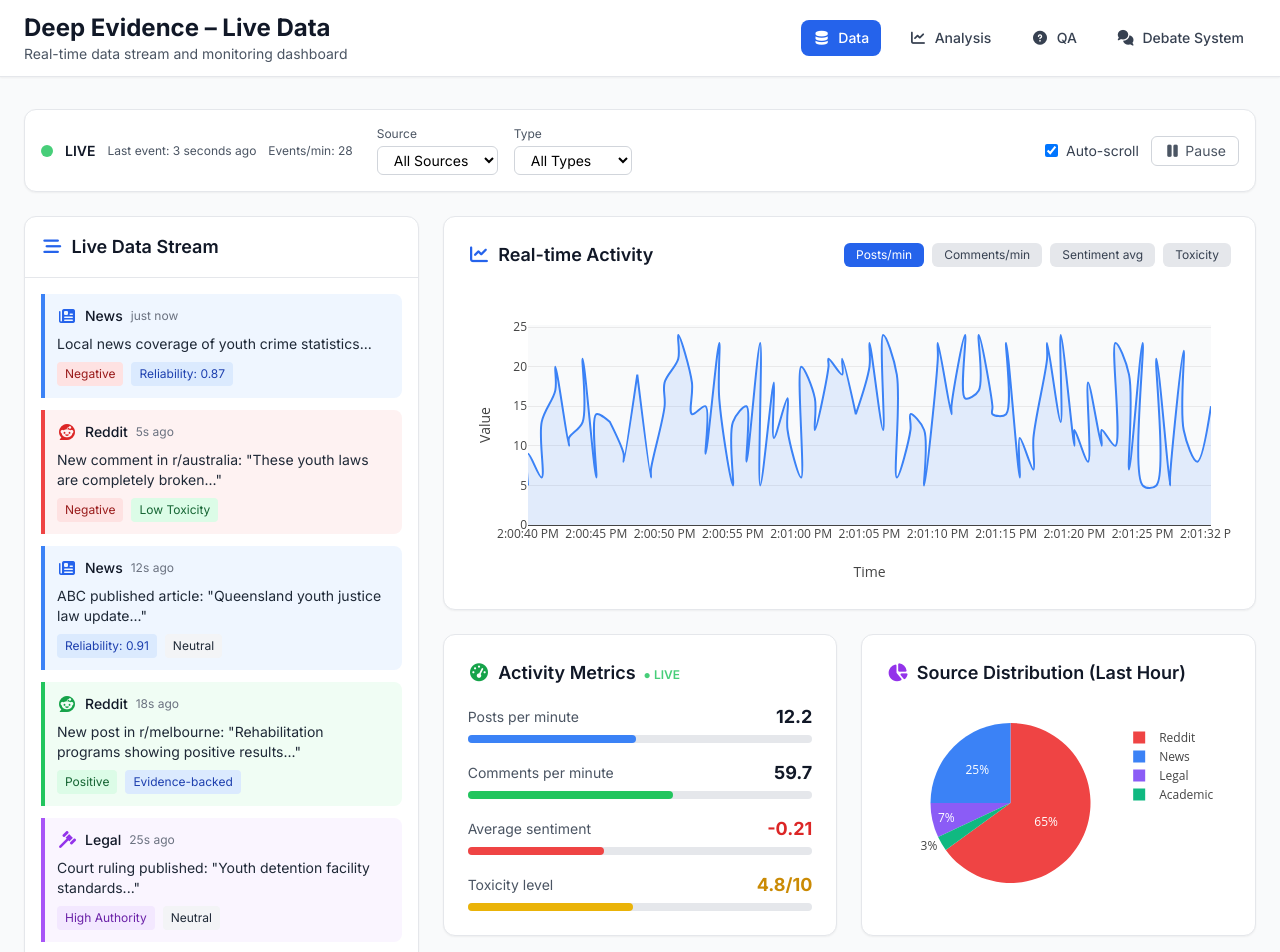
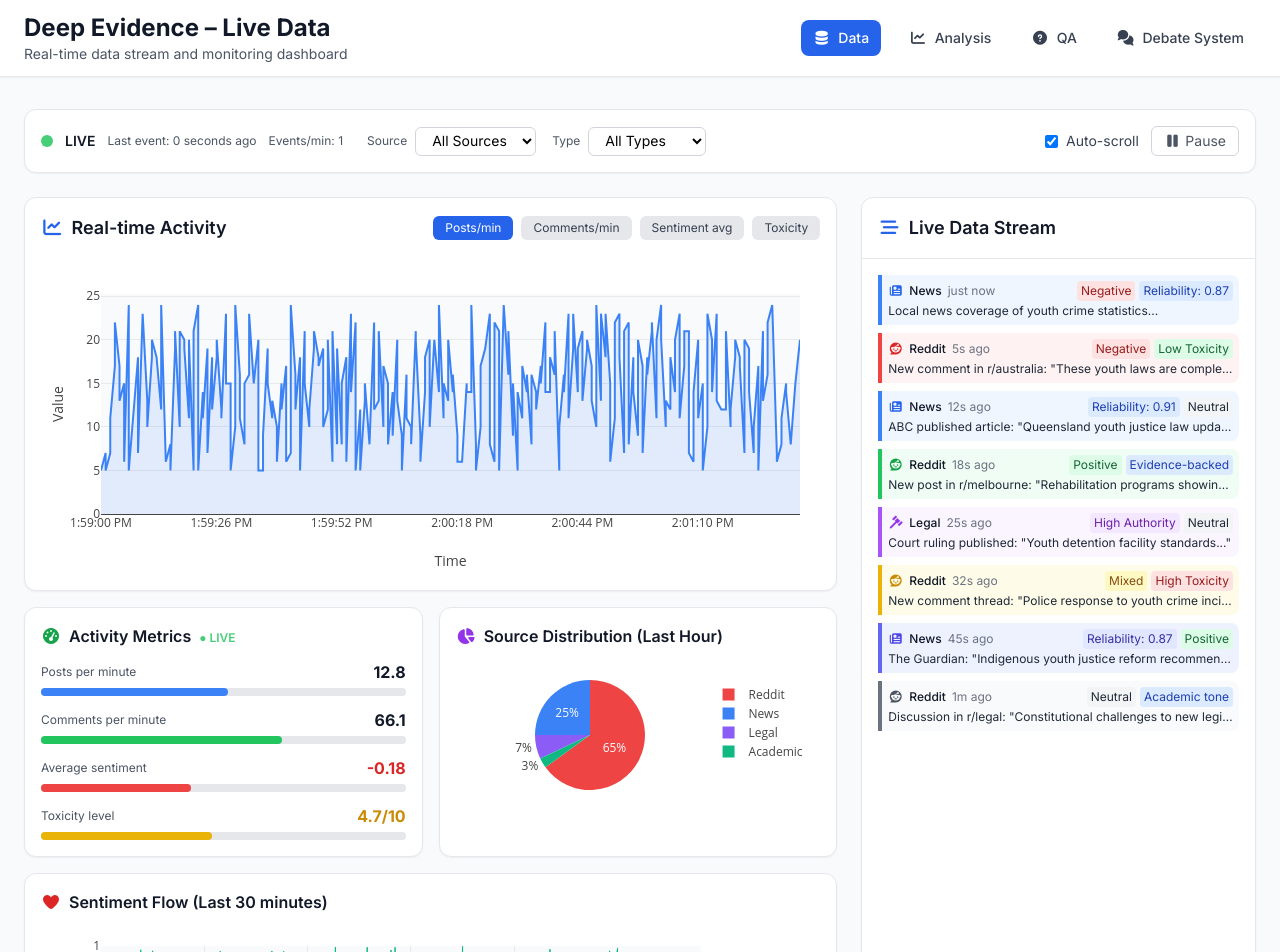
Before and after one commit to phamhyta/crime, a React (Vite) app: page / in a window 1280 px wide. Shown: the top 952 px of the page. Built offline with nearby package versions, Linux system fonts and the light colour scheme.

Commit message:
feat: enhance DataPage component with event tracking and improved metrics display

```diff
--- a/src/pages/DataPage.jsx
+++ b/src/pages/DataPage.jsx
@@ -6,6 +6,9 @@ function DataPage() {
   const [autoScroll, setAutoScroll] = useState(true)
   const [isPaused, setIsPaused] = useState(false)
   const [activeMetric, setActiveMetric] = useState('posts')
+  const [lastEventTime, setLastEventTime] = useState(Date.now())
+  const [eventsPerMin, setEventsPerMin] = useState(28)
+  const [eventTimestamps, setEventTimestamps] = useState([])
   const [metrics, setMetrics] = useState({
     postsPerMin: 12.5,
     commentsPerMin: 47.2,
@@ -129,6 +132,15 @@ function DataPage() {
     return source.charAt(0).toUpperCase() + source.slice(1)
   }
 
+  const getTimeAgo = (timestamp) => {
+    const seconds = Math.floor((Date.now() - timestamp) / 1000)
+    if (seconds < 60) return `${seconds} second${seconds !== 1 ? 's' : ''} ago`
+    const minutes = Math.floor(seconds / 60)
+    if (minutes < 60) return `${minutes} minute${minutes !== 1 ? 's' : ''} ago`
+    const hours = Math.floor(minutes / 60)
+    return `${hours} hour${hours !== 1 ? 's' : ''} ago`
+  }
+
   useEffect(() => {
     // Initialize data
     const timeData = []
@@ -137,8 +149,8 @@ function DataPage() {
     const sentimentData = []
     const toxicityData = []
 
-    for (let i = 0; i < 100; i++) {
-      timeData.push(new Date(Date.now() - (100 - i) * 500).toLocaleTimeString())
+    for (let i = 0; i < 300; i++) {
+      timeData.push(new Date(Date.now() - (300 - i) * 500).toLocaleTimeString())
       postsData.push(Math.floor(Math.random() * 20) + 5)
       commentsData.push(Math.floor(Math.random() * 80) + 20)
       sentimentData.push((Math.random() - 0.5) * 2)
@@ -175,7 +187,7 @@ function DataPage() {
         type: 'scatter',
         mode: 'lines',
         fill: 'tozeroy',
-        line: { color: '#10b981', width: 1, shape: 'spline' },
+        line: { color: '#10b981', width: 1 },
         fillcolor: 'rgba(16, 185, 129, 0.3)'
       }, {
         x: timeData,
@@ -184,10 +196,10 @@ function DataPage() {
         type: 'scatter',
         mode: 'lines',
         fill: 'tozeroy',
-        line: { color: '#ef4444', width: 1, shape: 'spline' },
+        line: { color: '#ef4444', width: 1 },
         fillcolor: 'rgba(239, 68, 68, 0.3)'
       }], {
-        xaxis: { title: 'Time', nticks: 10 },
+        xaxis: { title: 'Time', nticks: 6 },
         yaxis: { title: 'Sentiment Score', range: [-1, 1] },
         margin: { t: 20, r: 20, b: 60, l: 60 },
         plot_bgcolor: '#f9fafb',
@@ -238,13 +250,13 @@ function DataPage() {
       y: data,
       type: 'scatter',
       mode: 'lines',
-      line: { color: color, width: 2, shape: 'spline' },
+      line: { color: color, width: 2 },
       fill: 'tozeroy',
       fillcolor: color + '20',
       name: title
     }], {
       title: title,
-      xaxis: { title: 'Time', showgrid: false, nticks: 10 },
+      xaxis: { title: 'Time', showgrid: false, nticks: 6 },
       yaxis: { title: 'Value' },
       margin: { t: 40, r: 20, b: 60, l: 60 },
       plot_bgcolor: '#f9fafb',
@@ -252,6 +264,21 @@ function DataPage() {
       showlegend: false
     }, { responsive: true, displayModeBar: false })
   }, [activeMetric])
+
+  // Update last event time display and events per minute
+  useEffect(() => {
+    if (isPaused) return
+
+    const interval = setInterval(() => {
+      // Calculate events per minute from timestamps in last 60 seconds
+      const now = Date.now()
+      const oneMinuteAgo = now - 60000
+      const recentEvents = eventTimestamps.filter(timestamp => timestamp > oneMinuteAgo)
+      setEventsPerMin(recentEvents.length)
+    }, 1000)
+
+    return () => clearInterval(interval)
+  }, [isPaused, lastEventTime, eventTimestamps])
 
   // Live update interval with random delay
   useEffect(() => {
@@ -276,8 +303,12 @@ function DataPage() {
       sentimentDataRef.current.push(newSentiment)
       toxicityDataRef.current.push(newToxicity)
 
-      // Keep only last 100 points
-      if (timeDataRef.current.length > 100) {
+      // Update last event time for each data update
+      const now = Date.now()
+      setLastEventTime(now)
+
+      // Keep only last 300 points
+      if (timeDataRef.current.length > 300) {
         timeDataRef.current.shift()
         postsDataRef.current.shift()
         commentsDataRef.current.shift()
@@ -301,11 +332,11 @@ function DataPage() {
           y: data,
           type: 'scatter',
           mode: 'lines',
-          line: { color: color, width: 2, shape: 'spline' },
+          line: { color: color, width: 2 },
           fill: 'tozeroy',
           fillcolor: color + '20'
         }], {
-          xaxis: { title: 'Time', showgrid: false, nticks: 10 },
+          xaxis: { title: 'Time', showgrid: false, nticks: 6 },
           yaxis: { title: 'Value' },
           margin: { t: 40, r: 20, b: 60, l: 60 },
           plot_bgcolor: '#f9fafb',
@@ -324,7 +355,7 @@ function DataPage() {
           type: 'scatter',
           mode: 'lines',
           fill: 'tozeroy',
-          line: { color: '#10b981', width: 1, shape: 'spline' },
+          line: { color: '#10b981', width: 1 },
           fillcolor: 'rgba(16, 185, 129, 0.3)'
         }, {
           x: [...timeDataRef.current],
@@ -333,10 +364,10 @@ function DataPage() {
           type: 'scatter',
           mode: 'lines',
           fill: 'tozeroy',
-          line: { color: '#ef4444', width: 1, shape: 'spline' },
+          line: { color: '#ef4444', width: 1 },
           fillcolor: 'rgba(239, 68, 68, 0.3)'
         }], {
-          xaxis: { title: 'Time', nticks: 10 },
+          xaxis: { title: 'Time', nticks: 6 },
           yaxis: { title: 'Sentiment Score', range: [-1, 1] },
           margin: { t: 20, r: 20, b: 60, l: 60 },
           plot_bgcolor: '#f9fafb',
@@ -387,6 +418,16 @@ function DataPage() {
         }
 
         setFeedItems(prev => [newItem, ...prev.slice(0, 19)])
+
+        // Update last event time and add to timestamps
+        const now = Date.now()
+        setLastEventTime(now)
+        setEventTimestamps(prev => {
+          const updated = [...prev, now]
+          // Keep only timestamps from last 60 seconds
+          const oneMinuteAgo = now - 60000
+          return updated.filter(timestamp => timestamp > oneMinuteAgo)
+        })
       }
 
       // Update activity metrics based on recent data
@@ -431,13 +472,13 @@ function DataPage() {
               <div className="flex items-center gap-3">
                 <div className={`w-3 h-3 rounded-full ${isPaused ? 'bg-yellow-500' : 'bg-green-500 animate-pulse'}`}></div>
                 <span className="text-sm font-semibold text-gray-900">{isPaused ? 'PAUSED' : 'LIVE'}</span>
-                <span className="text-xs text-gray-600">Last event: 3 seconds ago</span>
-                <span className="text-xs text-gray-600">Events/min: 28</span>
+                <span className="text-xs text-gray-600">Last event: {getTimeAgo(lastEventTime)}</span>
+                <span className="text-xs text-gray-600">Events/min: {eventsPerMin}</span>
               </div>
 
               <div className="flex items-center gap-4">
-                <div className="flex flex-col gap-1">
-                  <label className="text-xs text-gray-600">Source</label>
+                <div className="flex items-center gap-2">
+                  <label className="text-xs text-gray-600 whitespace-nowrap">Source</label>
                   <select className="px-3 py-1 border border-gray-300 rounded-md text-sm bg-white">
                     <option>All Sources</option>
                     <option>Reddit</option>
@@ -446,8 +487,8 @@ function DataPage() {
                   </select>
                 </div>
 
-                <div className="flex flex-col gap-1">
-                  <label className="text-xs text-gray-600">Type</label>
+                <div className="flex items-center gap-2">
+                  <label className="text-xs text-gray-600 whitespace-nowrap">Type</label>
                   <select className="px-3 py-1 border border-gray-300 rounded-md text-sm bg-white">
                     <option>All Types</option>
                     <option>Posts</option>
@@ -480,45 +521,11 @@ function DataPage() {
         </div>
 
         <div className="grid grid-cols-1 lg:grid-cols-3 gap-6">
-          {/* Live Feed Section */}
-          <div className="lg:col-span-1">
-            <div className="bg-white rounded-xl shadow-sm border border-gray-200 h-[800px] flex flex-col">
-              <div className="p-4 border-b border-gray-200">
-                <h3 className="text-lg font-semibold text-gray-900">
-                  <i className="fa-solid fa-stream mr-2 text-blue-600"></i>Live Data Stream
-                </h3>
-              </div>
-
-              <div className="flex-1 overflow-y-auto p-4 space-y-3">
-                {feedItems.map((item) => (
-                  <div
-                    key={item.id}
-                    className={`${item.bgColor} border-l-4 ${item.borderColor} p-3 rounded-r-lg animate-fadeIn`}
-                  >
-                    <div className="flex items-center gap-2 mb-2">
-                      <i className={`${getSourceIcon(item.source)} ${item.iconColor}`}></i>
-                      <span className="text-sm font-medium text-gray-900">{getSourceName(item.source)}</span>
-                      <span className="text-xs text-gray-500">{item.time}</span>
-                    </div>
-                    <p className="text-sm text-gray-800 mb-2">{item.content}</p>
-                    <div className="flex gap-2 flex-wrap">
-                      {item.tags.map((tag, idx) => (
-                        <span key={idx} className={`px-2 py-1 text-xs ${tag.bg} ${tag.text} rounded`}>
-                          {tag.label}
-                        </span>
-                      ))}
-                    </div>
-                  </div>
-                ))}
-              </div>
-            </div>
-          </div>
-
           {/* Realtime Charts */}
-          <div className="lg:col-span-2 space-y-6">
+          <div className="lg:col-span-2 space-y-4">
             {/* Real-time Activity */}
-            <div className="bg-white rounded-xl p-6 shadow-sm border border-gray-200">
-              <div className="flex items-center justify-between mb-4 flex-wrap gap-4">
+            <div className="bg-white rounded-xl p-4 shadow-sm border border-gray-200">
+              <div className="flex items-center justify-between mb-3 flex-wrap gap-4">
                 <h3 className="text-lg font-semibold text-gray-900">
                   <i className="fa-solid fa-chart-line mr-2 text-blue-600"></i>Real-time Activity
                 </h3>
@@ -543,21 +550,21 @@ function DataPage() {
                   ))}
                 </div>
               </div>
-              <div ref={realtimeChartRef} style={{ height: '300px' }}></div>
+              <div ref={realtimeChartRef} style={{ height: '320px' }}></div>
             </div>
 
-            <div className="grid grid-cols-1 md:grid-cols-2 gap-6">
+            <div className="grid grid-cols-1 md:grid-cols-2 gap-4">
               {/* Activity Metrics */}
-              <div className="bg-white rounded-xl p-6 shadow-sm border border-gray-200">
-                <h4 className="text-lg font-semibold text-gray-900 mb-4">
+              <div className="bg-white rounded-xl p-4 shadow-sm border border-gray-200">
+                <h4 className="text-base font-semibold text-gray-900 mb-3">
                   <i className="fa-solid fa-tachometer-alt mr-2 text-green-600"></i>Activity Metrics
                   <span className="ml-2 text-xs text-green-500 animate-pulse">● LIVE</span>
                 </h4>
-                <div className="space-y-4">
+                <div className="space-y-3">
                   <div>
                     <div className="flex items-center justify-between">
-                      <span className="text-sm text-gray-600">Posts per minute</span>
-                      <span className="text-lg font-bold text-gray-900 transition-all">{metrics.postsPerMin}</span>
+                      <span className="text-xs text-gray-600">Posts per minute</span>
+                      <span className="text-base font-bold text-gray-900 transition-all">{metrics.postsPerMin}</span>
                     </div>
                     <div className="w-full bg-gray-200 rounded-full h-2 mt-1">
                       <div className="bg-blue-500 h-2 rounded-full transition-all duration-300" style={{ width: `${Math.min(100, (metrics.postsPerMin / 25) * 100)}%` }}></div>
@@ -566,8 +573,8 @@ function DataPage() {
 
                   <div>
                     <div className="flex items-center justify-between">
-                      <span className="text-sm text-gray-600">Comments per minute</span>
-                      <span className="text-lg font-bold text-gray-900 transition-all">{metrics.commentsPerMin}</span>
+                      <span className="text-xs text-gray-600">Comments per minute</span>
+                      <span className="text-base font-bold text-gray-900 transition-all">{metrics.commentsPerMin}</span>
                     </div>
                     <div className="w-full bg-gray-200 rounded-full h-2 mt-1">
                       <div className="bg-green-500 h-2 rounded-full transition-all duration-300" style={{ width: `${Math.min(100, (metrics.commentsPerMin / 100) * 100)}%` }}></div>
@@ -576,8 +583,8 @@ function DataPage() {
 
                   <div>
                     <div className="flex items-center justify-between">
-                      <span className="text-sm text-gray-600">Average sentiment</span>
-                      <span className={`text-lg font-bold transition-all ${metrics.avgSentiment >= 0 ? 'text-green-600' : 'text-red-600'}`}>{metrics.avgSentiment}</span>
+                      <span className="text-xs text-gray-600">Average sentiment</span>
+                      <span className={`text-base font-bold transition-all ${metrics.avgSentiment >= 0 ? 'text-green-600' : 'text-red-600'}`}>{metrics.avgSentiment}</span>
                     </div>
                     <div className="w-full bg-gray-200 rounded-full h-2 mt-1">
                       <div className={`h-2 rounded-full transition-all duration-300 ${metrics.avgSentiment >= 0 ? 'bg-green-500' : 'bg-red-500'}`} style={{ width: `${((parseFloat(metrics.avgSentiment) + 1) / 2) * 100}%` }}></div>
@@ -586,8 +593,8 @@ function DataPage() {
 
                   <div>
                     <div className="flex items-center justify-between">
-                      <span className="text-sm text-gray-600">Toxicity level</span>
-                      <span className={`text-lg font-bold transition-all ${metrics.toxicityLevel > 7 ? 'text-red-600' : metrics.toxicityLevel > 4 ? 'text-yellow-600' : 'text-green-600'}`}>{metrics.toxicityLevel}/10</span>
+                      <span className="text-xs text-gray-600">Toxicity level</span>
+                      <span className={`text-base font-bold transition-all ${metrics.toxicityLevel > 7 ? 'text-red-600' : metrics.toxicityLevel > 4 ? 'text-yellow-600' : 'text-green-600'}`}>{metrics.toxicityLevel}/10</span>
                     </div>
                     <div className="w-full bg-gray-200 rounded-full h-2 mt-1">
                       <div className={`h-2 rounded-full transition-all duration-300 ${metrics.toxicityLevel > 7 ? 'bg-red-500' : metrics.toxicityLevel > 4 ? 'bg-yellow-500' : 'bg-green-500'}`} style={{ width: `${metrics.toxicityLevel * 10}%` }}></div>
@@ -597,20 +604,56 @@ function DataPage() {
               </div>
 
               {/* Source Distribution */}
-              <div className="bg-white rounded-xl p-6 shadow-sm border border-gray-200">
-                <h4 className="text-lg font-semibold text-gray-900 mb-4">
+              <div className="bg-white rounded-xl p-4 shadow-sm border border-gray-200">
+                <h4 className="text-base font-semibold text-gray-900 mb-3">
                   <i className="fa-solid fa-chart-pie mr-2 text-purple-600"></i>Source Distribution (Last Hour)
                 </h4>
-                <div ref={sourceDistributionRef} style={{ height: '200px' }}></div>
+                <div ref={sourceDistributionRef} style={{ height: '150px' }}></div>
               </div>
             </div>
 
             {/* Sentiment Flow */}
-            <div className="bg-white rounded-xl p-6 shadow-sm border border-gray-200">
-              <h4 className="text-lg font-semibold text-gray-900 mb-4">
+            <div className="bg-white rounded-xl p-4 shadow-sm border border-gray-200">
+              <h4 className="text-base font-semibold text-gray-900 mb-3">
                 <i className="fa-solid fa-heart mr-2 text-red-600"></i>Sentiment Flow (Last 30 minutes)
               </h4>
-              <div ref={sentimentFlowRef} style={{ height: '250px' }}></div>
+              <div ref={sentimentFlowRef} style={{ height: '280px' }}></div>
+            </div>
+          </div>
+
+          {/* Live Feed Section */}
+          <div className="lg:col-span-1">
+            <div className="bg-white rounded-xl shadow-sm border border-gray-200 h-[1024px] flex flex-col">
+              <div className="p-4 border-b border-gray-200">
+                <h3 className="text-lg font-semibold text-gray-900">
+                  <i className="fa-solid fa-stream mr-2 text-blue-600"></i>Live Data Stream
+                </h3>
+              </div>
+
+              <div className="flex-1 overflow-y-auto p-4 space-y-2">
+                {feedItems.map((item) => (
+                  <div
+                    key={item.id}
+                    className={`${item.bgColor} border-l-4 ${item.borderColor} p-1.5 rounded-r-lg animate-fadeIn`}
+                  >
+                    <div className="flex items-center justify-between mb-0.5">
+                      <div className="flex items-center gap-1.5">
+                        <i className={`${getSourceIcon(item.source)} ${item.iconColor} text-xs`}></i>
+                        <span className="text-xs font-medium text-gray-900">{getSourceName(item.source)}</span>
+                        <span className="text-xs text-gray-500">{item.time}</span>
+                      </div>
+                      <div className="flex gap-1">
+                        {item.tags.map((tag, idx) => (
+                          <span key={idx} className={`px-1 py-0.5 text-xs ${tag.bg} ${tag.text} rounded`}>
+                            {tag.label}
+                          </span>
+                        ))}
+                      </div>
+                    </div>
+                    <p className="text-xs text-gray-800 truncate">{item.content}</p>
+                  </div>
+                ))}
+              </div>
             </div>
           </div>
         </div>
```
